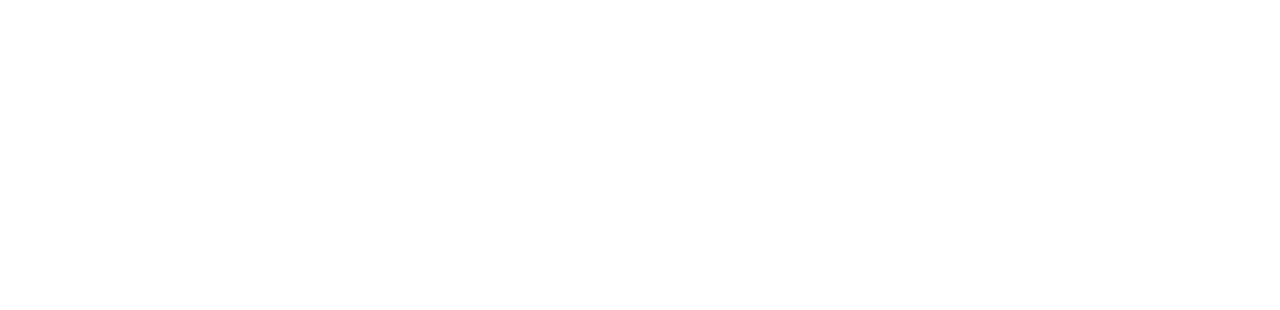
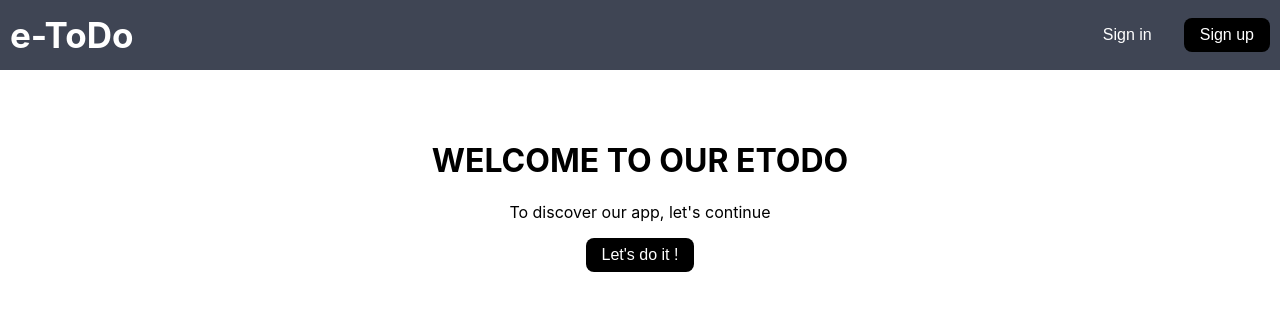
Before and after one commit to charly-2025/E-Todo-Epitech, a React (Create React App) app in the folder e-todo/frontend/: page / in a window 1280 px wide. Before the commit this address had no page. Shown: the top 310 px of the page. Built offline with nearby package versions, Linux system fonts and the light colour scheme.

Commit message:
[feat] landing page created with login/register redirections but not finished | [style] some alert with MUI instead of web alert when errors | [fix] fix on dashboard pages , i fixed when we change to others path , it shows differents things according to the path

```diff
--- a/e-todo/frontend/src/App.js
+++ b/e-todo/frontend/src/App.js
@@ -8,6 +8,7 @@ import PrivateRoute from './utils/protectedpaths';
 import LoginForm from './pages/loginForms';
 import RegisterForm from './pages/registerform';
 import User from './pages/user';
+import Home from './pages/home';
 
 function App() {
   return (
@@ -15,6 +16,7 @@ function App() {
 
       <BrowserRouter>
         <Routes>
+          <Route path='/' element={<Home/>}/>
           <Route path="/login" element={<LoginForm />} />
           <Route path="/register" element={<RegisterForm />} />
           <Route element={<PrivateRoute/>}>
--- /dev/null
+++ b/e-todo/frontend/src/pages/home.jsx
@@ -0,0 +1,67 @@
+import React, { useState } from 'react';
+import {
+  Box,
+  Container,
+  TextField,
+  Button,
+  Typography,
+  Paper,
+  InputAdornment,
+  IconButton,
+  Checkbox,
+  FormControlLabel,
+  Alert,
+  Avatar,
+  Grid,
+  Card,
+
+} from '@mui/material';
+import {
+  Lock,
+  Visibility,
+  VisibilityOff,
+  Email,
+  Bluetooth,
+  Check,
+  Login,
+  EmailTwoTone
+} from '@mui/icons-material';
+import { Link, useNavigate } from "react-router-dom";
+import "../style/home.css"
+
+
+
+export default function Home() {
+    const [menu, setmenu] = useState(false);
+    const navigate = useNavigate();
+
+    return (
+        <div className="page">
+            <header>
+                <nav className='nav'>
+                    <div className="inside-nav">
+                        <div className="name">e-ToDo</div>
+                        <div className="buttonsSign">
+                            <button className="btn-signin" onClick={() => navigate('/login')}>Sign in</button>
+                            <button className="btn-signup" onClick={() => navigate('/register')}>Sign up</button>
+                        </div>
+                        <button className="menubtn" onClick ={() => setmenu(!menu)}>{menu ? '✕' : '☰'}</button>
+                    </div>
+                    {menu && (
+                        <div className="buttonsmenu">
+                            <button className="btn-signin" onClick={() => navigate('/login')}>Sign In</button>
+                            <button className="btn-signup" onClick={() => navigate('/register')}>Sign Up</button>
+                        </div>
+                    )}
+                </nav>
+            </header>
+            <main>
+                <div className="content">
+                    <h1>WELCOME TO OUR ETODO</h1>
+                    <p>To discover our app, let's continue</p>
+                    <button className="btn-signup" onClick={() => navigate('/login')}>Let's do it !</button>
+                </div>
+            </main>
+        </div>
+    )
+}
--- a/e-todo/frontend/src/pages/loginForms.jsx
+++ b/e-todo/frontend/src/pages/loginForms.jsx
@@ -14,6 +14,7 @@ import {
   Alert,
   Avatar,
   Grid,
+  Card,
 
 } from '@mui/material';
 import {
@@ -38,6 +39,7 @@ import '../style/forms.css';
 export default function LoginForm() {
   const [email, setEmail] = useState('');
   const [password, setPassword] = useState('');
+  const [valide, setinvalide] = useState(false);
   const navigate = useNavigate();
 
   const login = async (e)=>{
@@ -56,7 +58,7 @@ export default function LoginForm() {
       localStorage.setItem("token",data.token);
       navigate('/user')
     } else {
-      alert("error connection")
+      setinvalide(true)
     }
   };
 
@@ -64,22 +66,23 @@ export default function LoginForm() {
 
     <form onSubmit={login}>
      <div className="cercle1"></div>
-      <Container maxWidth='xs'>
+    <Container maxWidth='xs'>
         <Box sx={{marginTop: 8, padding:2, position: "absolute", top: "40%" ,left: "50%", transform: 'translate(-50%, -50%)'}}>
+          <Paper elevation={15} sx={{marginTop: 8 , padding: 2}}>
           <Avatar sx={{mx: 'auto', bgcolor: blue[500]}}>
             <LockOutlinedIcon/>
           </Avatar>
-          <Typography component='h1' sx={{marginTop: 2, textAlign: "center"}}>Login E-ToDo</Typography>
+          <Typography component='h1' sx={{marginTop: 2, textAlign: "center"}}>Login eTodo</Typography>
           <Box sx={{mt: 1}}>
-            <TextField placeholder= 'Enter login-name' label="Login-name" fullWidth autoFocus sx={{mb: 2}} value={email} onChange={(e) => setEmail(e.target.value)} required>
+            <TextField className="select"  placeholder= 'Enter login-name' label="Login-name" fullWidth autoFocus sx={{mb: 2}} value={email} onChange={(e) => setEmail(e.target.value)} required>
 
             </TextField>
-            <TextField placeholder='Enter password' label="Password"  fullWidth type="password" value={password} onChange={(e) => setPassword(e.target.value)} required>
+            <TextField className="select" placeholder='Enter password' label="Password"  fullWidth type="password" value={password} onChange={(e) => setPassword(e.target.value)} required>
             </TextField>
-
-            <FormControlLabel  control={<Checkbox value="remember" />}label="Remember me"/>
-
-            <Button type="submit" variant="contained" fullWidth sx={{mt: 1}}>Login</Button>
+            {valide && (
+              <Alert severity="warning">Login name or password are incorrect.</Alert>
+            )}
+            <Button className="select" type="submit" variant="contained" fullWidth sx={{mt: 1}}>Login</Button>
           </Box>
           <Grid container justifyContent='space-between' sx={{mt:1}}>
             <Grid>
@@ -93,6 +96,7 @@ export default function LoginForm() {
               </Link>
             </Grid>
           </Grid>
+        </Paper>
         </Box>
       </Container>
 
--- a/e-todo/frontend/src/pages/user.jsx
+++ b/e-todo/frontend/src/pages/user.jsx
@@ -11,25 +11,27 @@ import CalendarMonthIcon from '@mui/icons-material/CalendarMonth';
 import AccountCircleIcon from '@mui/icons-material/AccountCircle';
 import AssignmentLateIcon from '@mui/icons-material/AssignmentLate';
 import ManageAccountsIcon from '@mui/icons-material/ManageAccounts';
+import AccountCircleSharpIcon from '@mui/icons-material/AccountCircleSharp';
 
 import { AppProvider } from '@toolpad/core/AppProvider';
 import { DemoProvider, useDemoRouter } from '@toolpad/core/internal';
 import { useNavigate } from 'react-router-dom';
+import '../style/user.css'
 
 
 
   const NAVIGATION = [
   {
     kind: 'header',
-    title: 'E-TODO',
+    title: 'eTodo',
   },
   {
-    segment: 'dashboard',
-    title: 'Dashboard',
+    segment: 'planning',
+    title: 'Schedule',
     icon: <CalendarMonthIcon />,
   },
   {
-    segment: 'Todos',
+    segment: 'todos',
     title: 'Todos',
     icon: <AssignmentLateIcon />,
   },
@@ -38,13 +40,13 @@ import { useNavigate } from 'react-router-dom';
   },
 
   {
-    segment: 'Profile',
+    segment: 'profile',
     title: 'Profile',
     icon: <AccountCircleIcon />,
     children: [
       {
-        segment: 'Datas',
-        title: 'Datas',
+        segment: 'datas',
+        title: 'My datas',
         icon: <ManageAccountsIcon />,
       },
 
@@ -68,7 +70,20 @@ const demoTheme = createTheme({
   },
 });
 
-function DemoPageContent({  }) {
+function DemoPageContent({pathname}) {
+  let content = ''
+  console.log(pathname)
+  switch (pathname) {
+        case '/planning':
+          content = <Typography>calendrier</Typography>
+          break;
+        case '/todos':
+          content = <Typography>todos</Typography>
+          break;
+        case '/profile/datas':
+          content = <Typography>datas</Typography>
+          break;
+        }
   return (
     <Box
       sx={{
@@ -77,9 +92,8 @@ function DemoPageContent({  }) {
         flexDirection: 'column',
         alignItems: 'center',
         textAlign: 'center',
-      }}
-    >
-      <Typography>ok</Typography>
+      }}>
+      {content}
     </Box>
   );
 }
@@ -91,7 +105,7 @@ DemoPageContent.propTypes = {
 function CustomAppTitle() {
   return (
     <Stack direction="row" alignItems="center" spacing={2}>
-      <Typography variant="h6">E-ToDo Charly/Baptiste</Typography>
+      <Typography variant="h6">eTodo Charly/Baptiste</Typography>
     </Stack>
   );
 }
@@ -119,44 +133,28 @@ function DashboardLayoutBasic(props) {
           user: {
             name: userdata.name + ' '+ userdata.firstname,
             email: userdata.email,
-            image: <AccountCircleIcon />,
+            image: <AccountCircleSharpIcon />,
           },
         });
-        if (userdata <= 0){
-          navigate('/login')
-        }
       } catch (error) {
         console.error(error);
       }
     };
-
     fetchUserData();
   }, []);
 
   const authentication = useMemo(() => {
     return {
-      signIn: (userdata) => {
-        setSession({
-          user: {
-            name: userdata.name + ' '+ userdata.firstname,
-            email: userdata.email,
-            image: <AccountCircleIcon />,
-          },
-        });
-      },
       signOut: () => {
         localStorage.removeItem("auth");
         localStorage.removeItem("token");
         setSession(null);
-        if (session == null ){
-          navigate('/login')
-        };
-
+        navigate('/login')
       },
     };
-  }, []);
+  },);
 
-  const router = useDemoRouter('/dashboard');
+  const router = useDemoRouter('/user');
 
   const demoWindow = window !== undefined ? window() : undefined;
 
--- a/e-todo/frontend/src/style/forms.css
+++ b/e-todo/frontend/src/style/forms.css
@@ -18,3 +18,9 @@
   border-radius: inherit;
   background-color: purple;
 }
+
+
+.select:hover{
+  transform: scale(1.02);
+  transition: all 0.4s;
+}
--- /dev/null
+++ b/e-todo/frontend/src/style/home.css
@@ -0,0 +1,114 @@
+.page {
+    min-height: 100vh;
+    background: white;
+}
+
+.nav {
+    width: 100%;
+    background: rgba(15, 23, 42, 0.8);
+}
+
+.inside-nav{
+    padding: 0 10px;
+    display: flex;
+    justify-content: space-between;
+    align-items: center;
+    height: 70px;
+}
+
+.name {
+    font-size: 35px;
+    font-weight: bold;
+    color: white;
+}
+
+.buttonsSign {
+    display: none;
+    gap: 16px;
+}
+
+.btn-signin {
+    padding: 8px 16px;
+    color: white;
+    background: none;
+    border: none;
+    cursor: pointer;
+    font-size: 16px;
+    transition: color 0.3s;
+}
+
+.btn-signin:hover {
+    color: #c08ef5;
+    transform: scale(1.02);
+}
+
+.btn-signup {
+    padding: 8px 16px;
+    background: black;
+    color: white;
+    border: none;
+    border-radius: 8px;
+    cursor: pointer;
+    font-size: 16px;
+    transition: all 0.4s;
+}
+
+.btn-signup:hover {
+    background: #0051ff;
+    transform: scale(1.02);
+}
+
+
+.menubtn {
+    display: block;
+    background: none;
+    border: none;
+    color: white;
+    font-size: 24px;
+    cursor: pointer;
+}
+
+.buttonsmenu {
+    margin: 0 10px;
+    padding-top: 16px;
+    border-top: 1px solid #123d9b;
+    display: flex;
+    flex-direction: column;
+    gap: 8px;
+}
+
+.buttonsmenu .btn-signin {
+    width: 100%;
+    padding: 12px;
+    border: 1px solid #c084fc;
+    border-radius: 8px;
+}
+
+
+.buttonsmenu .btn-signup {
+    width: 100%;
+    padding: 12px;
+    margin-bottom: 10px;
+}
+
+
+.content {
+    padding-top: 50px;
+    padding-left: 16px;
+    padding-right: 16px;
+    text-align: center;
+}
+
+@media (min-width: 768px) {
+    .nav-links {
+        display: flex;
+    }
+
+    .buttonsSign {
+        display: flex;
+    }
+
+    .menubtn {
+        display: none;
+    }
+}
```
Also changed, not shown: e-todo/frontend/src/pages/registerform.jsx (+18 -12 lines), e-todo/frontend/src/style/user.css (added).
